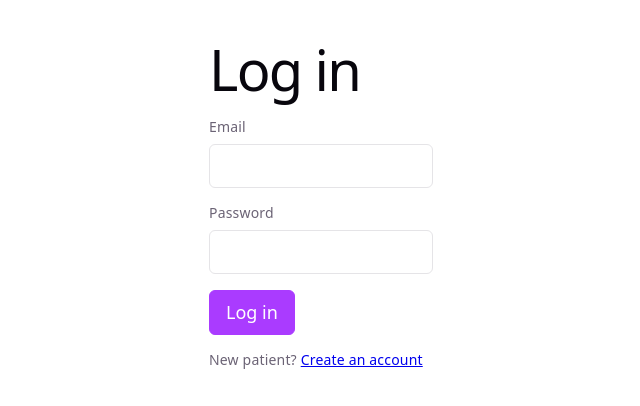
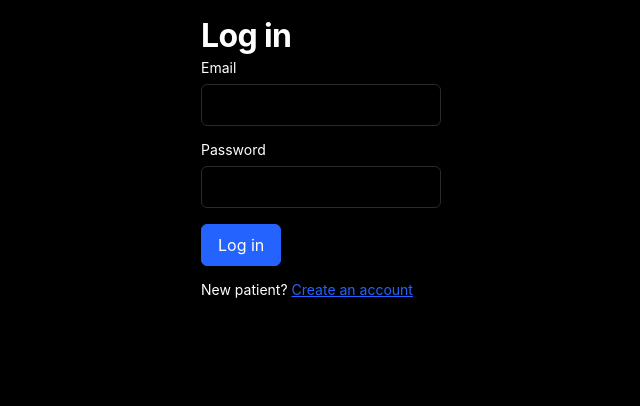
Before and after one commit to krishmittal2305/unthinkable-health-assignment, a React app in the folder frontend/: page /login in a window 1280 px wide. Shown: the top 406 px of the page, without its empty margins (319-959 px from the left). Built offline with nearby package versions, Linux system fonts and the light colour scheme; no server answers; the HTML template or start-up script is replaced by a standard one.

Commit message:
Add Swiss-minimal design token system and shared UI component library

```diff
--- /dev/null
+++ b/frontend/src/components/ui/EmptyState.jsx
@@ -0,0 +1,3 @@
+export default function EmptyState({ label }) {
+  return <p className="state-text muted">{label}</p>;
+}
--- /dev/null
+++ b/frontend/src/components/ui/ErrorState.jsx
@@ -0,0 +1,3 @@
+export default function ErrorState({ message }) {
+  return <p className="state-text error">{message}</p>;
+}
--- /dev/null
+++ b/frontend/src/components/ui/LoadingState.jsx
@@ -0,0 +1,3 @@
+export default function LoadingState({ label = "Loading..." }) {
+  return <p className="state-text muted">{label}</p>;
+}
--- /dev/null
+++ b/frontend/src/components/ui/ui.css
@@ -0,0 +1,107 @@
+.pill {
+  display: inline-flex;
+  align-items: center;
+  padding: 3px 10px;
+  border-radius: var(--radius);
+  font-size: 12px;
+  font-weight: 600;
+  line-height: 1.4;
+  white-space: nowrap;
+}
+
+.btn {
+  font: inherit;
+  font-weight: 600;
+  padding: 9px 16px;
+  border-radius: var(--radius);
+  border: 1px solid transparent;
+  cursor: pointer;
+  display: inline-flex;
+  align-items: center;
+  gap: 6px;
+}
+
+.btn:disabled {
+  opacity: 0.5;
+  cursor: not-allowed;
+}
+
+.btn-outline {
+  background: transparent;
+  border-color: var(--border);
+  color: var(--text);
+}
+
+.btn-outline:hover:not(:disabled) {
+  border-color: var(--text-muted);
+}
+
+.btn-danger {
+  background: var(--accent-red);
+  color: var(--on-red);
+}
+
+.btn-blue {
+  background: var(--accent-blue);
+  color: var(--on-blue);
+}
+.btn-red {
+  background: var(--accent-red);
+  color: var(--on-red);
+}
+.btn-pink {
+  background: var(--accent-pink);
+  color: var(--on-pink);
+}
+.btn-green {
+  background: var(--accent-green);
+  color: var(--on-green);
+}
+.btn-yellow {
+  background: var(--accent-yellow);
+  color: var(--on-yellow);
+}
+.btn-orange {
+  background: var(--accent-orange);
+  color: var(--on-orange);
+}
+
+.ui-card {
+  background: var(--surface);
+  border: 1px solid var(--border);
+  border-radius: var(--radius);
+  padding: 20px;
+}
+
+.state-text {
+  font-size: 14px;
+  color: var(--text);
+  padding: 12px 0;
+}
+
+.state-text.muted {
+  color: var(--text-muted);
+}
+
+.state-text.error {
+  color: var(--on-red);
+  background: var(--accent-red);
+  display: inline-block;
+  padding: 6px 12px;
+  border-radius: var(--radius);
+}
+
+.ai-status-banner {
+  display: flex;
+  align-items: center;
+  justify-content: space-between;
+  gap: 12px;
+  flex-wrap: wrap;
+  background: var(--accent-yellow);
+  color: var(--on-yellow);
+  padding: 10px 14px;
+  border-radius: var(--radius);
+  font-size: 13px;
+  font-weight: 600;
+  margin-bottom: 12px;
+}
--- a/frontend/src/index.css
+++ b/frontend/src/index.css
@@ -1,106 +1,91 @@
 :root {
-  --text: #6b6375;
-  --text-h: #08060d;
-  --bg: #fff;
-  --border: #e5e4e7;
-  --code-bg: #f4f3ec;
-  --accent: #aa3bff;
-  --accent-bg: rgba(170, 59, 255, 0.1);
-  --accent-border: rgba(170, 59, 255, 0.5);
-  --social-bg: rgba(244, 243, 236, 0.5);
-  --shadow:
-    rgba(0, 0, 0, 0.1) 0 10px 15px -3px, rgba(0, 0, 0, 0.05) 0 4px 6px -2px;
+  --bg: #000000;
+  --surface: #121212;
+  --text: #ffffff;
+  --text-muted: #a3a3a3;
+  --border: #2a2a2a;
 
-  --sans: system-ui, 'Segoe UI', Roboto, sans-serif;
-  --heading: system-ui, 'Segoe UI', Roboto, sans-serif;
+  --accent-blue: #2563ff;
+  --accent-red: #e8342a;
+  --accent-pink: #ff2d78;
+  --accent-green: #1faa59;
+  --accent-yellow: #ffc400;
+  --accent-orange: #ff6b00;
+
+  --on-blue: #ffffff;
+  --on-red: #ffffff;
+  --on-pink: #ffffff;
+  --on-green: #ffffff;
+  --on-yellow: #000000;
+  --on-orange: #ffffff;
+
+  --sans: Inter, "Helvetica Neue", Arial, sans-serif;
   --mono: ui-monospace, Consolas, monospace;
+  --radius: 4px;
+  --text-h: var(--text);
+  --accent: var(--accent-blue);
 
-  font: 18px/145% var(--sans);
-  letter-spacing: 0.18px;
-  color-scheme: light dark;
+  font: 16px/150% var(--sans);
+  color-scheme: dark;
   color: var(--text);
   background: var(--bg);
   font-synthesis: none;
   text-rendering: optimizeLegibility;
   -webkit-font-smoothing: antialiased;
   -moz-osx-font-smoothing: grayscale;
-
-  @media (max-width: 1024px) {
-    font-size: 16px;
-  }
 }
 
-@media (prefers-color-scheme: dark) {
-  :root {
-    --text: #9ca3af;
-    --text-h: #f3f4f6;
-    --bg: #16171d;
-    --border: #2e303a;
-    --code-bg: #1f2028;
-    --accent: #c084fc;
-    --accent-bg: rgba(192, 132, 252, 0.15);
-    --accent-border: rgba(192, 132, 252, 0.5);
-    --social-bg: rgba(47, 48, 58, 0.5);
-    --shadow:
-      rgba(0, 0, 0, 0.4) 0 10px 15px -3px, rgba(0, 0, 0, 0.25) 0 4px 6px -2px;
-  }
-
-  #social .button-icon {
-    filter: invert(1) brightness(2);
-  }
+* {
+  box-sizing: border-box;
 }
 
 body {
   margin: 0;
+  background: var(--bg);
+  color: var(--text);
 }
 
 #root {
   min-height: 100svh;
   display: flex;
   flex-direction: column;
-  box-sizing: border-box;
 }
 
 h1,
-h2 {
-  font-family: var(--heading);
-  font-weight: 500;
-  color: var(--text-h);
+h2,
+h3 {
+  font-family: var(--sans);
+  font-weight: 700;
+  letter-spacing: -0.02em;
+  color: var(--text);
+  margin: 0 0 8px;
 }
 
 h1 {
-  font-size: 56px;
-  letter-spacing: -1.68px;
-  margin: 32px 0;
-  @media (max-width: 1024px) {
-    font-size: 36px;
-    margin: 20px 0;
-  }
+  font-size: 32px;
 }
+
 h2 {
-  font-size: 24px;
-  line-height: 118%;
-  letter-spacing: -0.24px;
-  margin: 0 0 8px;
-  @media (max-width: 1024px) {
-    font-size: 20px;
-  }
+  font-size: 20px;
 }
+
+h3 {
+  font-size: 15px;
+}
+
 p {
   margin: 0;
 }
 
-code,
-.counter {
-  font-family: var(--mono);
-  display: inline-flex;
-  border-radius: 4px;
-  color: var(--text-h);
+a {
+  color: var(--accent-blue);
 }
 
 code {
-  font-size: 15px;
-  line-height: 135%;
-  padding: 4px 8px;
-  background: var(--code-bg);
+  font-family: var(--mono);
+  font-size: 14px;
+  padding: 2px 6px;
+  background: var(--surface);
+  border: 1px solid var(--border);
+  border-radius: var(--radius);
 }
--- a/frontend/src/main.jsx
+++ b/frontend/src/main.jsx
@@ -2,6 +2,7 @@ import { StrictMode } from 'react'
 import { createRoot } from 'react-dom/client'
 import { BrowserRouter } from 'react-router-dom'
 import './index.css'
+import './components/ui/ui.css'
 import App from './App.jsx'
 import { AuthProvider } from './context/AuthContext.jsx'
 
```
Also changed, not shown: frontend/src/components/ui/AiStatusBanner.jsx (added, +8 -0 lines), frontend/src/components/ui/Button.jsx (added, +22 -0 lines), frontend/src/components/ui/Card.jsx (added, +7 -0 lines), frontend/src/components/ui/Pill.jsx (added, +16 -0 lines), frontend/src/components/ui/index.js (added, +7 -0 lines).
